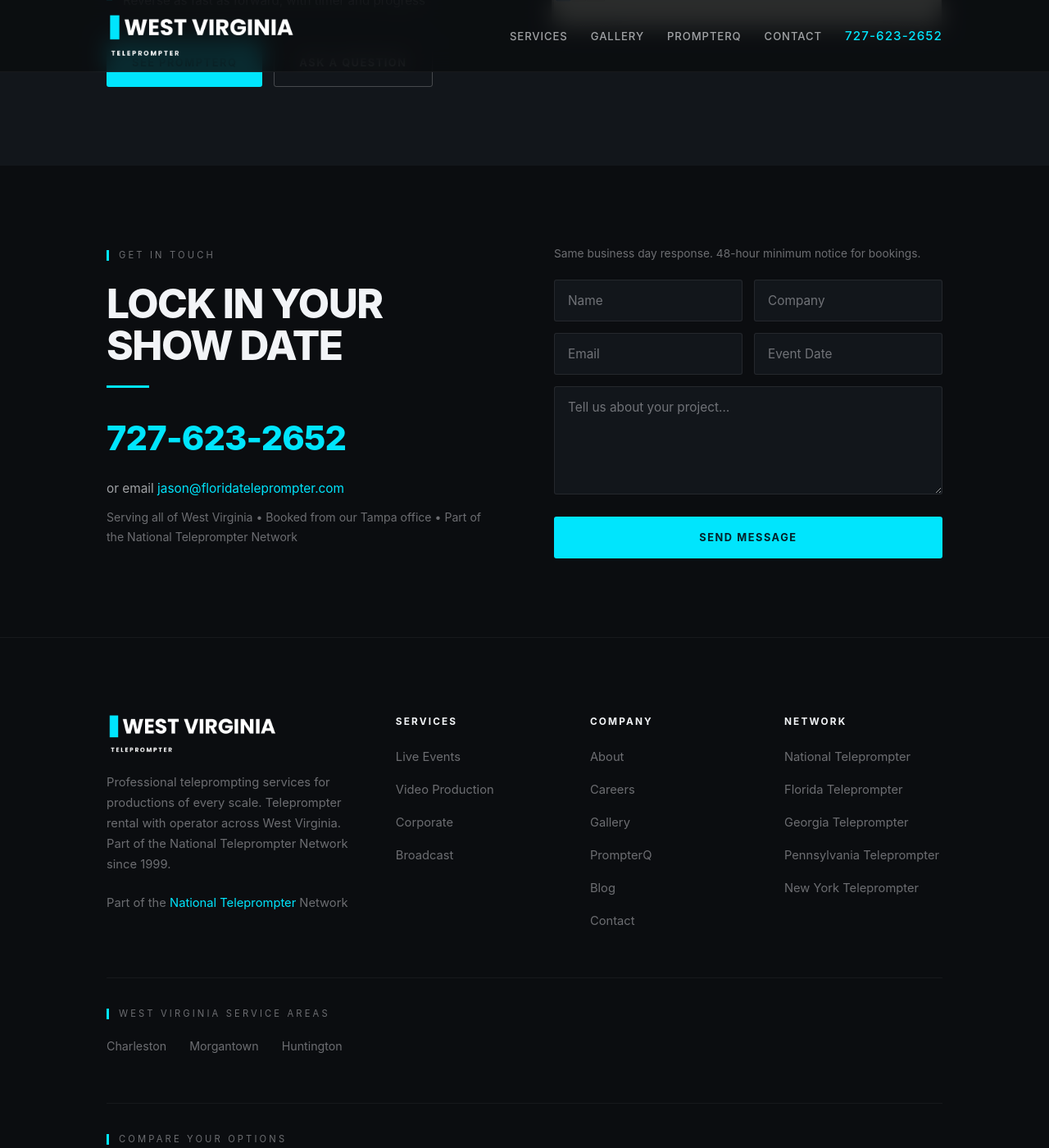
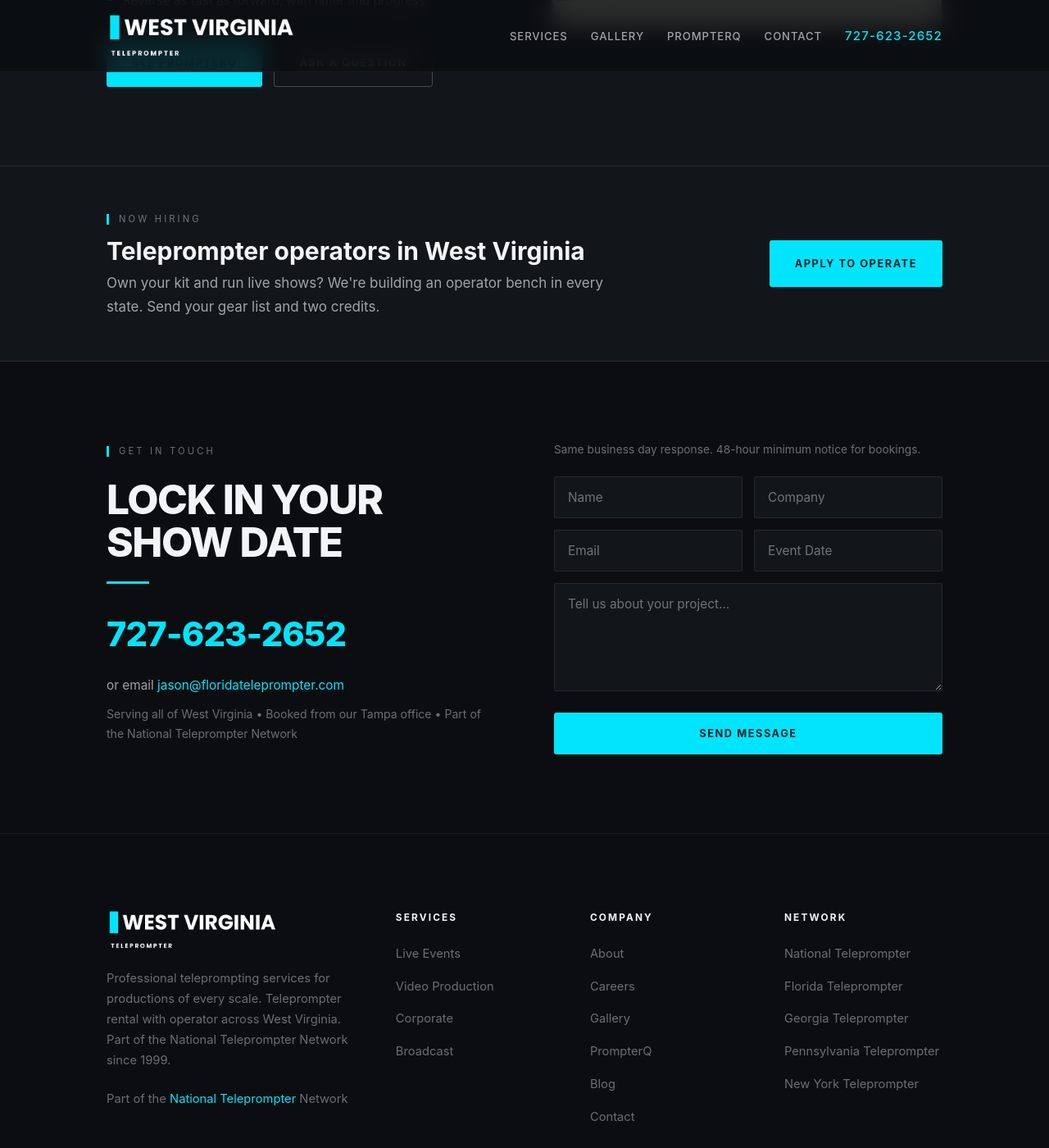
Before and after one commit to jasproj/westvirginiateleprompter, a Jekyll site: the page index.html, which Jekyll copies as it is, in a window 1280 px wide and 1400 px high, scrolled down 6121 px. Shown: the whole window at 82% size. Built offline with Jekyll 4.4.1, drawn with Linux system fonts in a browser that asks for light colours.

Commit message:
feat: "Now Hiring Operators" band above the contact section
A visible operator-recruiting callout on the home page. Until now the only
path to the application form was a footer link. The band names the state,
says what we want (own kit, live-show experience, gear list + two credits)
and sends applicants to the existing careers page. Styled with the site's
own CSS variables; no new colors, fonts or scripts. Verified at 1280 and
390 wide.

Co-Authored-By: Claude Fable 5.1 <noreply@anthropic.com>
Claude-Session: https://claude.ai/code/session_01SW4oYwAA8ZEcmkVZYUBX96

```diff
--- a/index.html
+++ b/index.html
@@ -444,6 +444,13 @@
             html { scroll-behavior: auto; }
             * { transition: none !important; animation: none !important; }
         }
+
+        /* Hiring band */
+        .hiring { padding: clamp(36px, 4vw, 56px) 0; background: var(--surface); border-top: 1px solid var(--line); border-bottom: 1px solid var(--line); }
+        .hiring-wrap { display: flex; align-items: center; justify-content: space-between; gap: 28px; flex-wrap: wrap; }
+        .hiring-title { font-size: clamp(22px, 2.6vw, 30px); line-height: 1.15; margin: 6px 0 8px; }
+        .hiring-text { color: var(--text-dim); margin: 0; max-width: 60ch; }
+        .hiring .btn { white-space: nowrap; }
     </style>
 </head>
 <body>
@@ -673,6 +680,18 @@
         </div>
     </section>
 
+        <!-- Hiring -->
+    <section class="hiring" id="hiring" aria-label="Now hiring teleprompter operators">
+        <div class="wrap hiring-wrap">
+            <div>
+                <span class="eyebrow">Now Hiring</span>
+                <h2 class="hiring-title">Teleprompter operators in West Virginia</h2>
+                <p class="hiring-text">Own your kit and run live shows? We're building an operator bench in every state. Send your gear list and two credits.</p>
+            </div>
+            <a href="careers.html" class="btn btn-primary">Apply to operate</a>
+        </div>
+    </section>
+
     <!-- Contact -->
     <section class="contact" id="contact">
         <div class="wrap">
```
